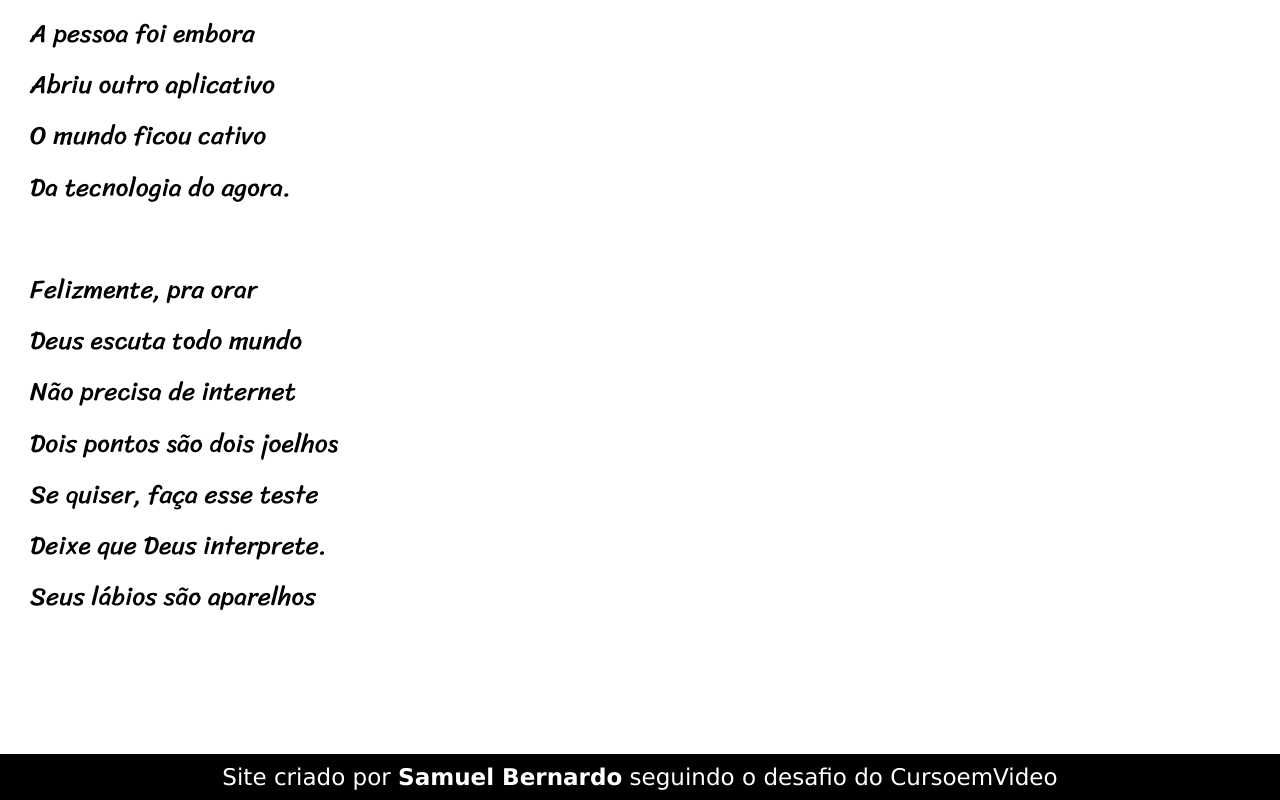
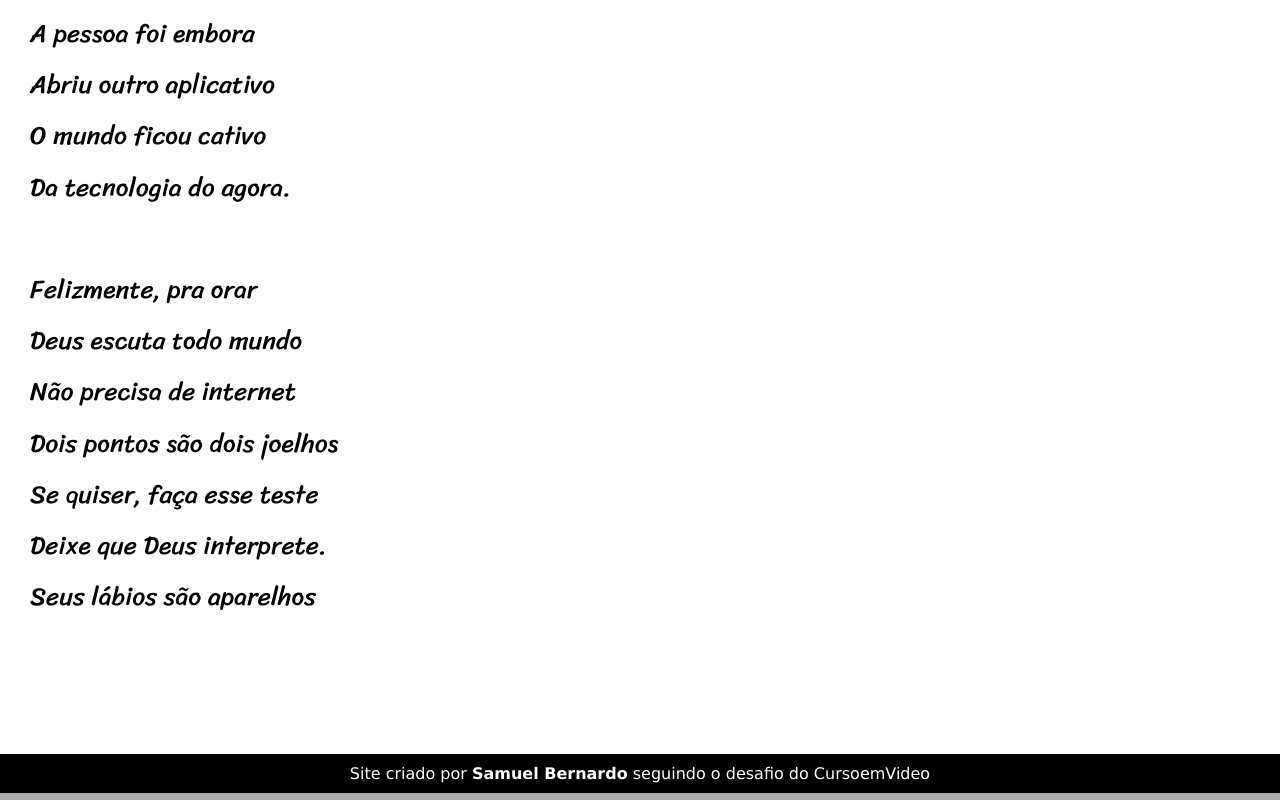
Before and after one commit to samuelvbernardo/projeto-cordel, a plain HTML site: page index.html in a window 1280 px wide. Shown: the part 2969-3769 px from the top of the page. Drawn offline with Linux system fonts and the light colour scheme.

Commit message:
correcao footer

```diff
--- a/estilo/style.css
+++ b/estilo/style.css
@@ -94,5 +94,5 @@ footer{
     color: white;
     text-align: center;
     padding: 10px;
-    font-size: 1.8vw;
+    font-size: 1em;
 }
```
